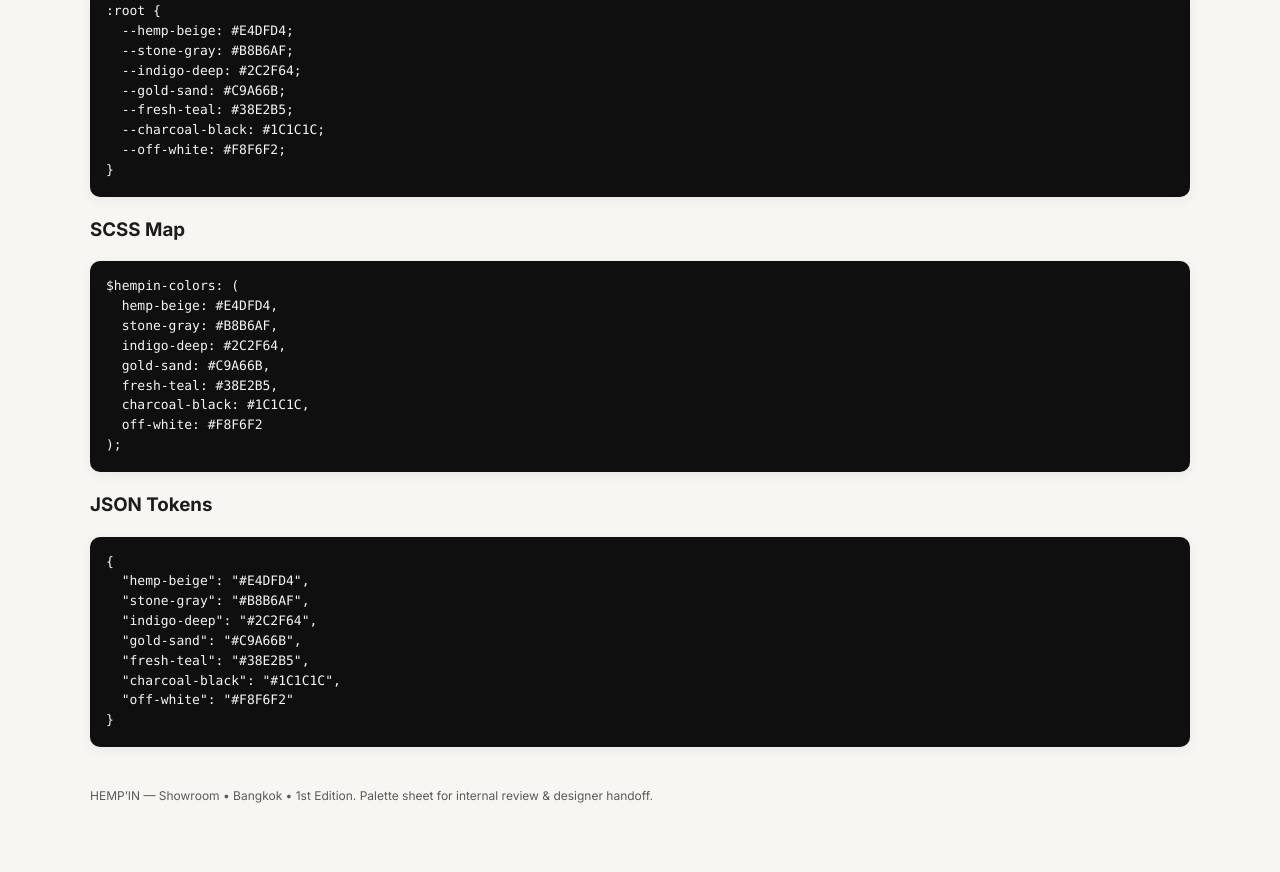
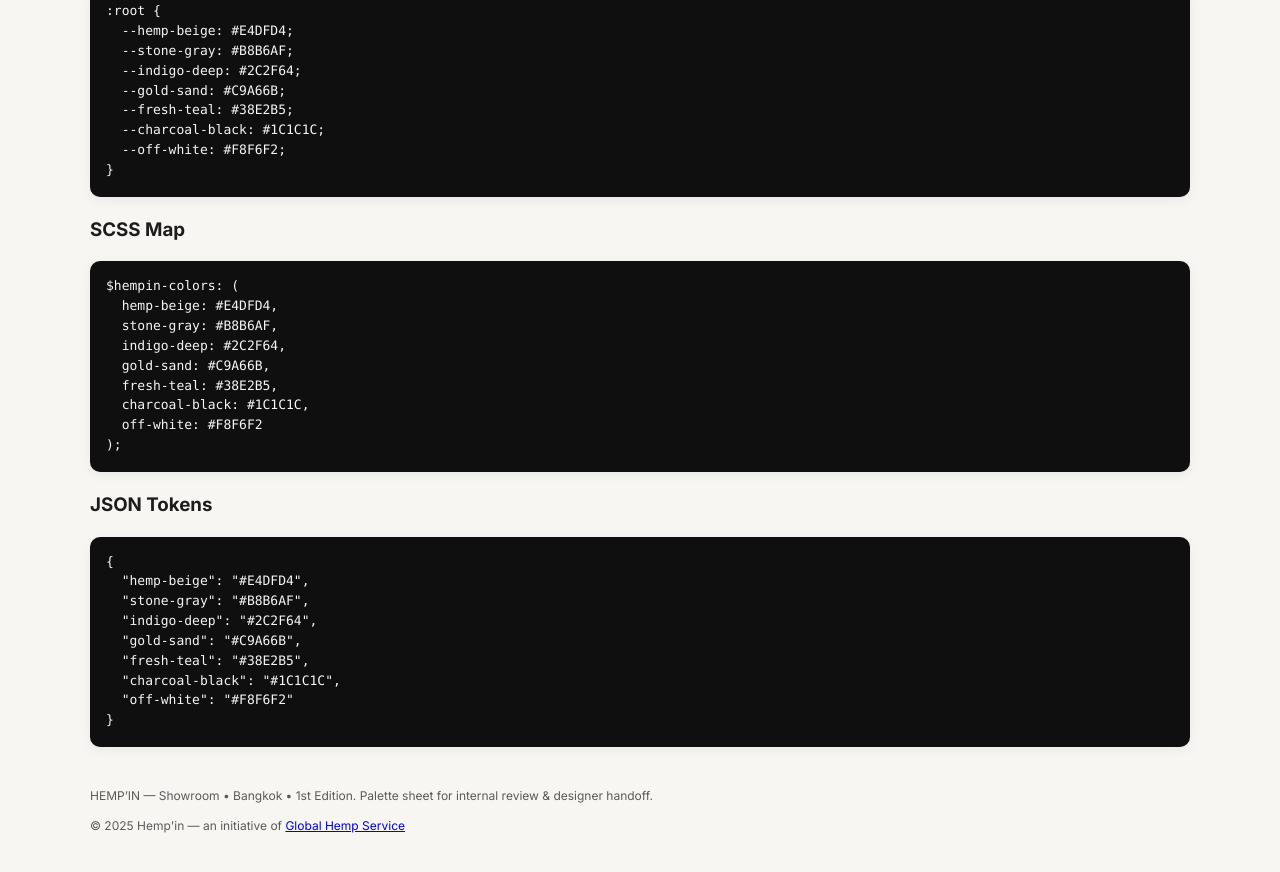
Before and after one commit to IglesiaPaul/HEMPIN, a website: page brand-palette.html in a window 1280 px wide. Shown: the part 2121-2993 px from the top of the page. Drawn offline with nearby package versions, Linux system fonts and the light colour scheme.

Commit message:
Link footer to Global Hemp Service

```diff
--- a/brand-palette.html
+++ b/brand-palette.html
@@ -364,6 +364,7 @@
 
     <footer>
       <p>HEMP’IN — Showroom • Bangkok • 1st Edition. Palette sheet for internal review & designer handoff.</p>
+      <p>© <span id="year"></span> Hemp'in — an initiative of <a href="https://www.globalhempservice.com/" target="_blank" rel="noopener">Global Hemp Service</a></p>
     </footer>
   </div>
 
@@ -402,6 +403,7 @@
         showToast('CSS tokens copied');
       } catch(e){ showToast('Copy failed'); }
     });
+    document.getElementById('year').textContent = new Date().getFullYear();
   </script>
 </body>
 </html>
```
Also changed, not shown: index.html (+1 -1 lines).
